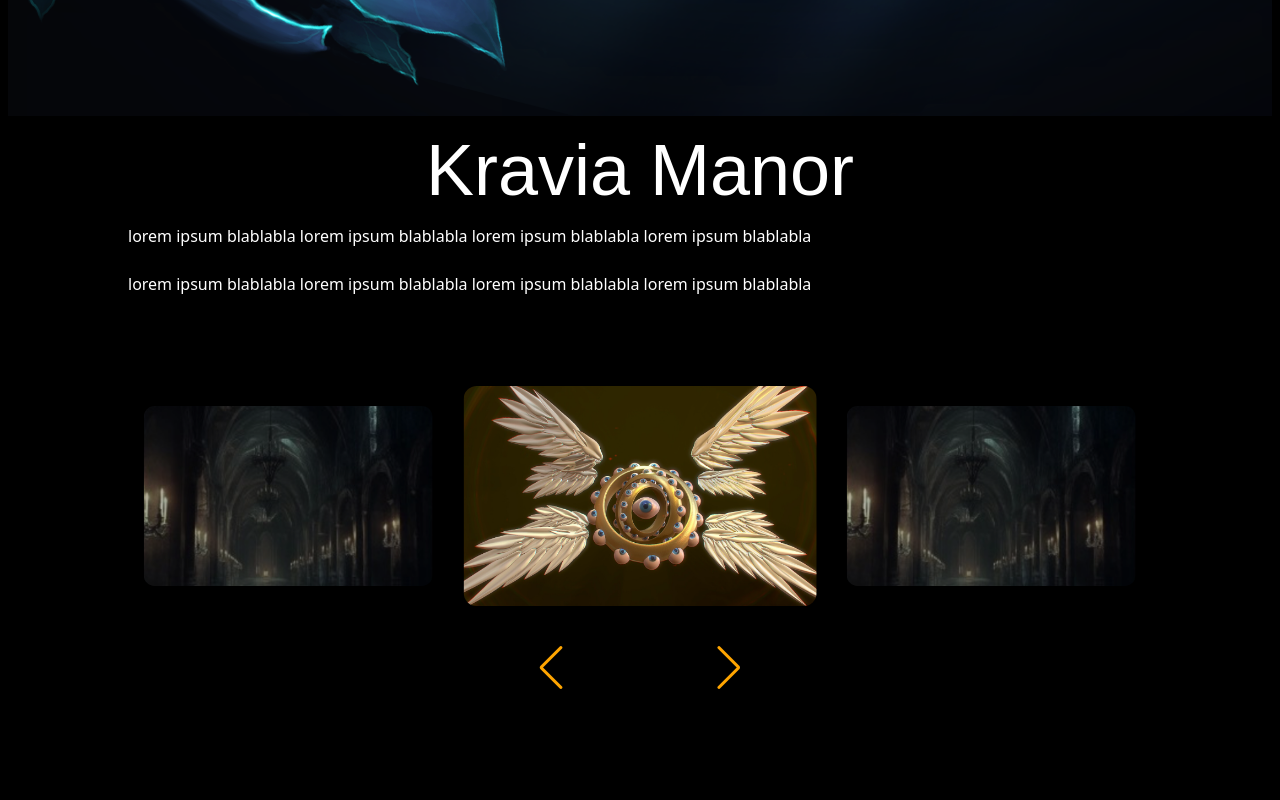
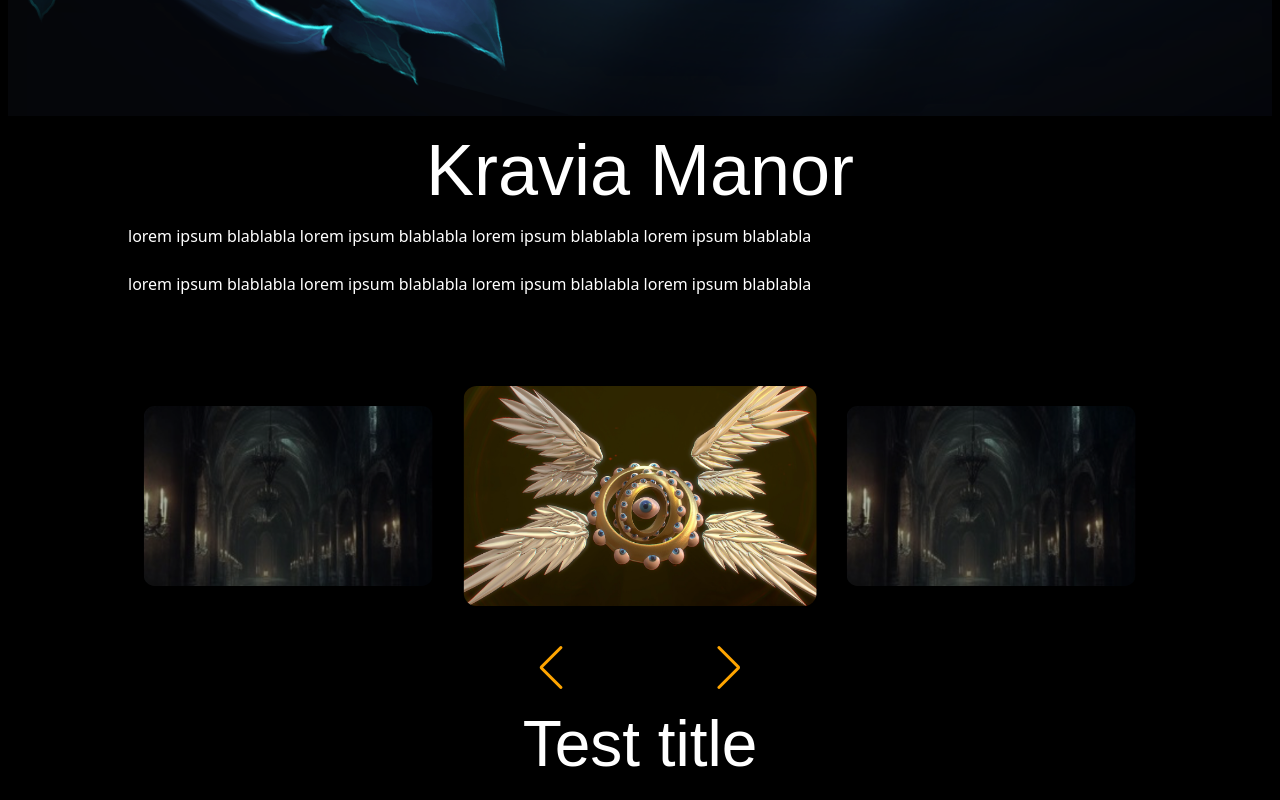
Before and after one commit to Endorze/Thornbound, a Next.js app: page / in a window 1280 px wide. Shown: the part 592-1392 px from the top of the page. Before the commit the page ends 1296 px from the top, so only its background shows below. Built offline with nearby package versions, Linux system fonts and the light colour scheme; a web font is replaced by a local one.

Commit message:
added h2title in page tsx

```diff
--- a/src/app/page.tsx
+++ b/src/app/page.tsx
@@ -1,6 +1,7 @@
 import ImageCarousel from "./components/Carousel/Carousel";
 import images from "@/data/images";
 import ReusableHero from "./components/ReusableHero/ReusableHero";
+import H2Title from "./components/H2Title/H2Title";
 
 
 export default function Home() {
@@ -10,6 +11,7 @@ export default function Home() {
     <div className="w-full p-2 flex flex-col items-center justify-center">
       <ReusableHero mainHero={true}/>
       <ImageCarousel images={images} title="Kravia Manor" text1="lorem ipsum blablabla lorem ipsum blablabla lorem ipsum blablabla lorem ipsum blablabla" text2="lorem ipsum blablabla lorem ipsum blablabla lorem ipsum blablabla lorem ipsum blablabla"/>
+      <H2Title text= "Test title" size="64px"/>
     </div>
    </>
   );
```
Also changed, not shown: public/images/Thornbound_Logo.png (added).
